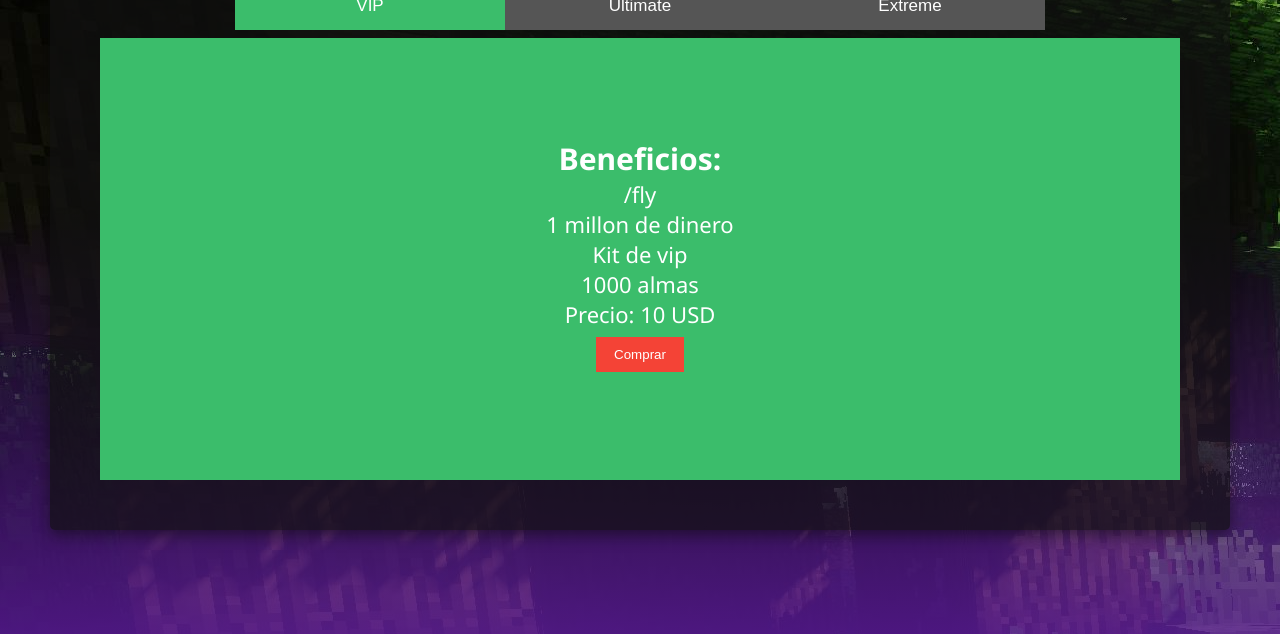
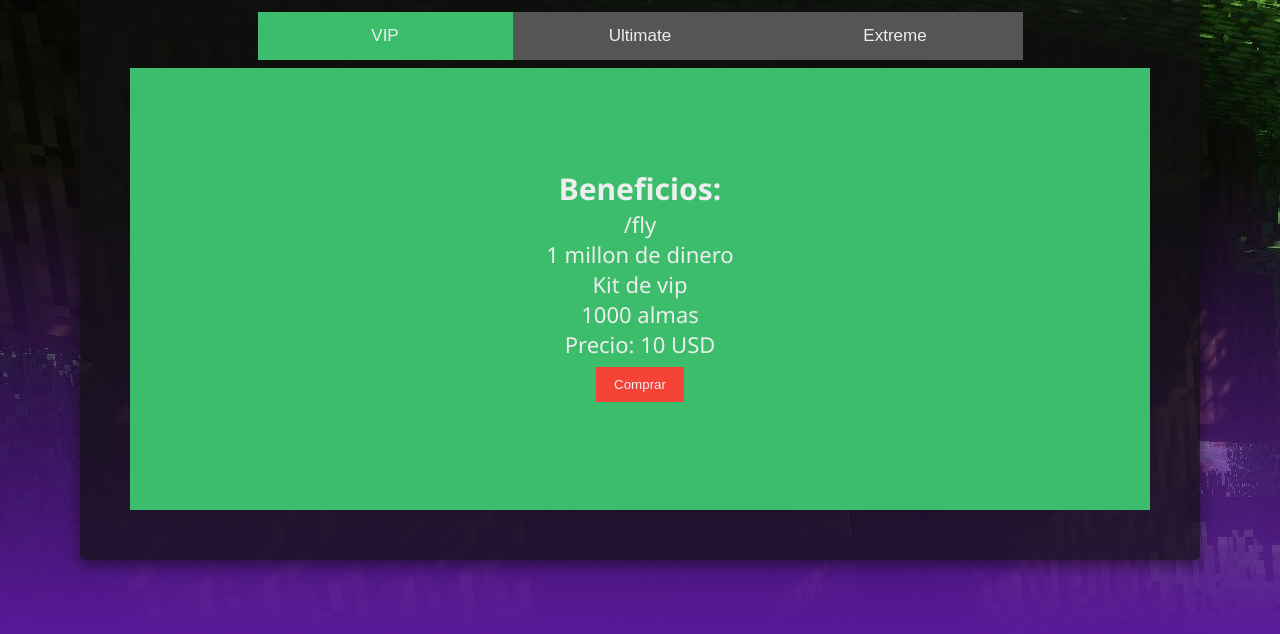
Before and after one commit to valmorandini/IcaroTrabajoPractico1, a plain HTML site: page rangos.html in a window 1280 px wide. Shown: the part 592-1226 px from the top of the page. Drawn offline with Linux system fonts and the light colour scheme.

Commit message:
correccion detalles

```diff
--- a/scripts/index.js
+++ b/scripts/index.js
@@ -1,6 +1,8 @@
 var modal = document.getElementById("id01");
+var slideIndex = 1;
 
 // funcion1 - header
+
 window.onscroll = () => {
   if (document.body.scrollTop > 80 || document.documentElement.scrollTop > 80) {
     document.getElementById("navbar").style.padding = "1rem 1rem";
@@ -39,18 +41,7 @@ document.getElementById("defaultOpen").click();
 
 // funcion 4 - galeria
 
-var slideIndex = 1;
-showSlides(slideIndex);
-
-plusSlides = (n) => {
-  showSlides((slideIndex += n));
-};
-
-currentSlide = (n) => {
-  showSlides((slideIndex = n));
-};
-
-function showSlides(n) {
+showSlides = (n) => {
   var i;
   var slides = document.getElementsByClassName("galeria__item");
   var dots = document.getElementsByClassName("dot");
@@ -68,4 +59,14 @@ function showSlides(n) {
   }
   slides[slideIndex - 1].style.display = "block";
   dots[slideIndex - 1].className += " active";
-}
+};
+
+showSlides(slideIndex);
+
+plusSlides = (n) => {
+  showSlides((slideIndex += n));
+};
+
+currentSlide = (n) => {
+  showSlides((slideIndex = n));
+};
--- a/styles/partials/componentes/_footer.scss
+++ b/styles/partials/componentes/_footer.scss
@@ -3,6 +3,7 @@
 .footer__container {
   background-color: $negro;
   bottom: 0;
+  margin-bottom: 0;
   width: 100%;
 }
 
--- a/styles/partials/componentes/_header.scss
+++ b/styles/partials/componentes/_header.scss
@@ -60,13 +60,13 @@ input[type="password"] {
   padding: 1.2rem 2rem;
   margin: 0.8rem 0;
   display: inline-block;
-  border: 1px solid #ccc;
+  border: 1px solid $blanco;
   box-sizing: border-box;
 }
 
 button {
-  background-color: #4caf50;
-  color: white;
+  background-color: $secundario;
+  color: $blanco;
   padding: 1.4rem 2rem;
   margin: 8px 0;
   border: none;
@@ -90,7 +90,7 @@ button:hover {
   display: none;
 
   &__content {
-    background-color: #fefefe;
+    background-color: $blanco;
     margin: 5% auto 15% auto;
     border: 0.1rem solid rgb(92, 90, 90);
     width: 40%;
--- a/styles/partials/componentes/_home.scss
+++ b/styles/partials/componentes/_home.scss
@@ -53,7 +53,7 @@
     }
     &--img {
       height: 100%;
-      width: 475px;
+      width: 47.5rem;
     }
   }
 }
--- a/styles/partials/componentes/_rangos.scss
+++ b/styles/partials/componentes/_rangos.scss
@@ -6,8 +6,8 @@
   display: block;
   align-items: center;
   margin-top: 27.8rem;
-  padding: 5rem;
-  height: calc(140vh - 7.4rem);
+  padding: 8rem;
+  height: 100%;
   background-image: url(../../../img/minecraft-wallpaper.jpg);
   background-position: right;
   background-repeat: no-repeat;
@@ -26,13 +26,13 @@
 
   &__tablink {
     background-color: #555;
-    color: white;
+    color: $blanco;
     float: center;
     border: none;
     outline: none;
     cursor: pointer;
-    padding: 14px 16px;
-    font-size: 17px;
+    padding: 1.4rem 1.6rem;
+    font-size: 1.7rem;
     width: 25%;
 
     &--container {
@@ -46,7 +46,7 @@
   }
 
   &__tabcontent {
-    color: white;
+    color: $blanco;
     display: none;
     padding: 10rem 2rem;
     height: 100%;
```
Also changed, not shown: styles/styles.css, 2 other files.
